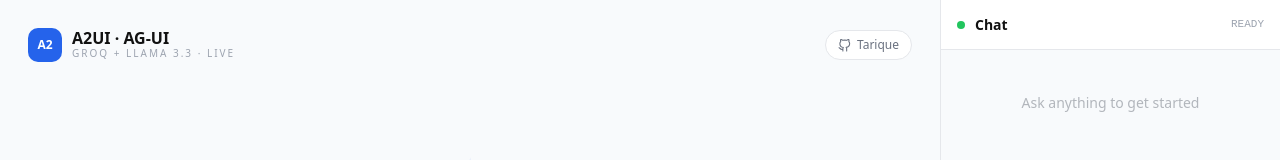
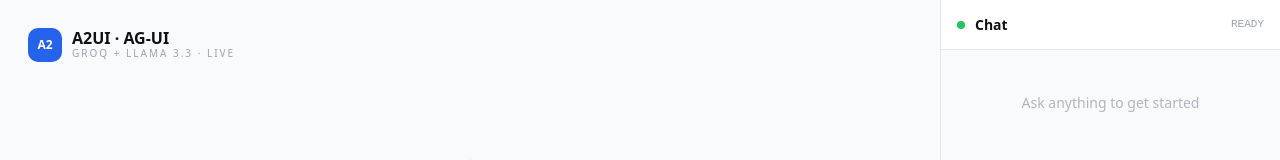
Before and after one commit to tariquea266/uigen, a Next.js app: page / in a window 1280 px wide. Shown: the top 160 px of the page. Built offline with nearby package versions, Linux system fonts and the light colour scheme.

Commit message:
Change link display style to 'none'

```diff
--- a/app/page.tsx
+++ b/app/page.tsx
@@ -58,7 +58,7 @@ export default function Home() {
               href="https://github.com/tariquea266"
               target="_blank"
               rel="noopener noreferrer"
-              style={{ display:"flex", alignItems:"center", gap:6, padding:"5px 12px", border:"1px solid #e5e7eb", borderRadius:99, textDecoration:"none", background:"white", flexShrink:0 }}
+              style={{ display:"none", alignItems:"center", gap:6, padding:"5px 12px", border:"1px solid #e5e7eb", borderRadius:99, textDecoration:"none", background:"white", flexShrink:0 }}
               onMouseEnter={(e) => { (e.currentTarget as HTMLElement).style.borderColor = "#2563eb"; }}
               onMouseLeave={(e) => { (e.currentTarget as HTMLElement).style.borderColor = "#e5e7eb"; }}
             >
```
